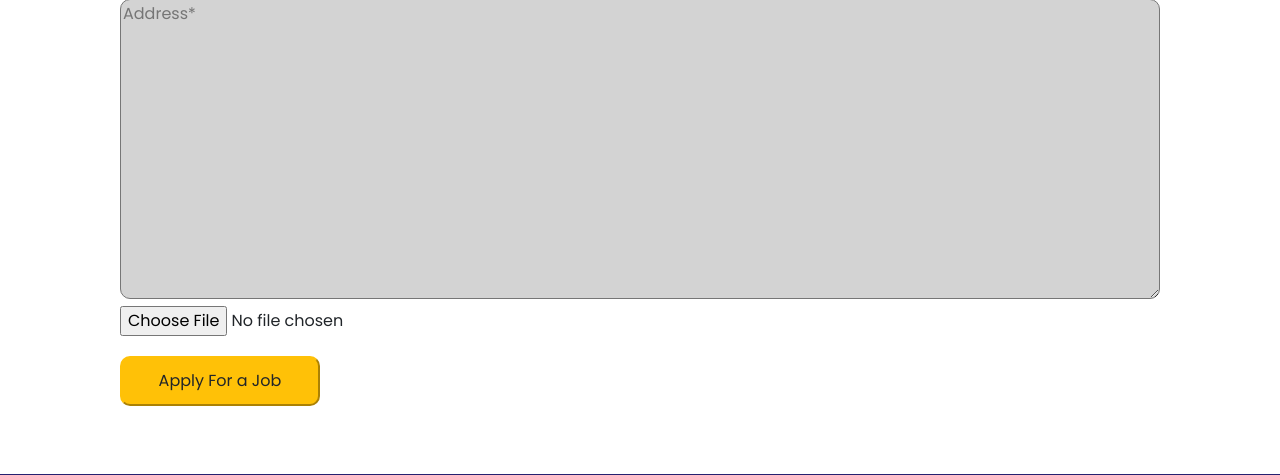
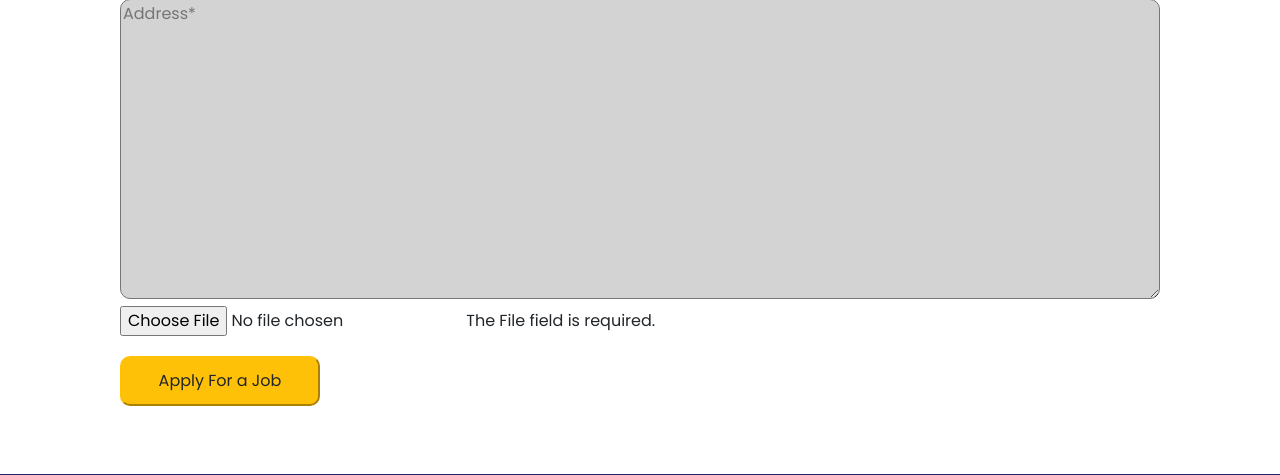
Before and after one commit to iApotoxin/Tantawan_DotnetCoreMVC, an ASP.NET Core app: page /Home/Career in a window 1280 px wide. Shown: the part 2226-2701 px from the top of the page. Run offline with ASP.NET Core 8, Linux system fonts and the light colour scheme; style sheets or scripts are compiled from the project's sources.

Commit message:
completed upload file

```diff
--- a/Controllers/HomeController.cs
+++ b/Controllers/HomeController.cs
@@ -55,7 +55,7 @@ public class HomeController : Controller
                 Console.WriteLine(_email);
                 Console.WriteLine(_phone);
                 Console.WriteLine(_address);
-                // Console.WriteLine(_file.FileName);
+                Console.WriteLine(_file.FileName);
 
                 ModelState.Clear();
         }
--- a/Views/Home/Career.cshtml
+++ b/Views/Home/Career.cshtml
@@ -1,7 +1,7 @@
 @{
     ViewData["Title"] = "Career";
 }
-@using (Html.BeginForm("Career", "Home", FormMethod.Post))
+@using (Html.BeginForm("Career", "Home", FormMethod.Post, new {enctype="multipart/form-data"}))
 {
 <!-- Section 1 Start -->
  <div class="row addMargintop">
@@ -216,7 +216,8 @@
        @* <textarea type="text" id="Address" class="inputclassArea" placeholder="Address*" ></textarea> *@
         @Html.TextAreaFor(m=>m.Address,new { @class = "inputclassArea",@placeholder="Address*", @rows="5", @cols="33",@style="height:300px;" })
 
-       <input type="file"  name="browserfile">
+       @Html.TextBoxFor(m=>m.File, new {type = "file"})
+       @Html.ValidationMessageFor(m=>m.File)
 </div>
 
 </div>
```
